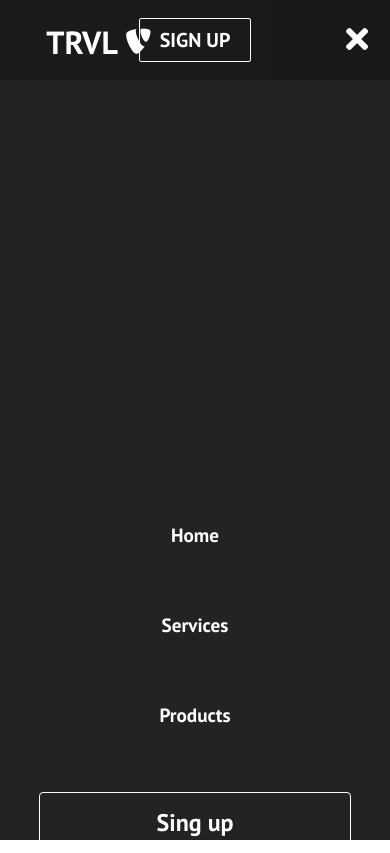
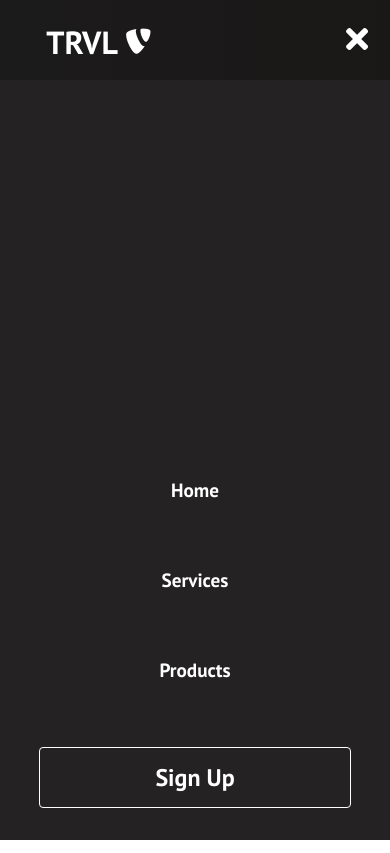
Before and after one commit to mengirena/TravelFun, a React (Create React App) app: page / in a window 390 px wide. Both pictures are taken after a click on the element 352 px from the left and 40 px from the top of the page. Built offline with nearby package versions, Linux system fonts and the light colour scheme.

Commit message:
create navbar

```diff
--- a/src/components/Navbar.css
+++ b/src/components/Navbar.css
@@ -88,7 +88,7 @@
     position: absolute;
     top: 80px;
     left: -100%;
-      opacity: 1;
+    opacity: 0;
     transition: all 0.5s ease;
     }
 
--- a/src/components/Navbar.js
+++ b/src/components/Navbar.js
@@ -1,55 +1,72 @@
-import React, {useState} from 'react'
-import { __SECRET_INTERNALS_DO_NOT_USE_OR_YOU_WILL_BE_FIRED } from 'react-dom'
-import { Link } from 'react-router-dom'
-import './Navbar.css'
-import { Button } from './Button'
+import React, { useState, useEffect } from 'react';
+import { Button } from './Button';
+import { Link } from 'react-router-dom';
+import './Navbar.css';
 
 function Navbar() {
-    const [click, setClick] = useState(false)
-    const [button, setButton] = useState(true)
+  const [click, setClick] = useState(false);
+  const [button, setButton] = useState(true);
 
-    const handleClick = () => setClick(!click)
-    const closeMobileMenu = ()=> setClick(false)
+  const handleClick = () => setClick(!click);
+  const closeMobileMenu = () => setClick(false);
+
   const showButton = () => {
-        if(window.innerWidth <= 960) {
-            setButton(false)
+    if (window.innerWidth <= 960) {
+      setButton(false);
     } else {
-            setButton(true)
+      setButton(true);
     }
-    }
+  };
 
-    window.addEventListener('resize', showButton)
+  useEffect(() => {
+    showButton();
+  }, []);
+
+  window.addEventListener('resize', showButton);
 
   return (
     <>
-            <nav className="navbar">
-                <div className="navbar-container">
-                    <Link to="/" className="navbar-logo">
+      <nav className='navbar'>
+        <div className='navbar-container'>
+          <Link to='/' className='navbar-logo' onClick={closeMobileMenu}>
             TRVL
-                        <i className="fab fa-typo3"></i>
+            <i class='fab fa-typo3' />
           </Link>
-                    <div className="menu-icon" onClick={handleClick}>
-                        <i className={click ? 'fas fa-times': 'fas fa-bars'}/>
+          <div className='menu-icon' onClick={handleClick}>
+            <i className={click ? 'fas fa-times' : 'fas fa-bars'} />
           </div>
           <ul className={click ? 'nav-menu active' : 'nav-menu'}>
-                        <li className="nav-item">
+            <li className='nav-item'>
               <Link to='/' className='nav-links' onClick={closeMobileMenu}>
                 Home
               </Link>
             </li>
-                        <li className="nav-item">
-                            <Link to='/services' className='nav-links' onClick={closeMobileMenu}>
+            <li className='nav-item'>
+              <Link
+                to='/services'
+                className='nav-links'
+                onClick={closeMobileMenu}
+              >
                 Services
               </Link>
             </li>
-                        <li className="nav-item">
-                            <Link to='/products' className='nav-links' onClick={closeMobileMenu}>
+            <li className='nav-item'>
+              <Link
+                to='/products'
+                className='nav-links'
+                onClick={closeMobileMenu}
+              >
                 Products
               </Link>
             </li>
-                        <li className="nav-item">
-                            <Link to='/sign-up' className='nav-links-mobile' onClick={closeMobileMenu}>
-                                Sing up
+
+            <li>
+              <Link
+                to='/sign-up'
+                className='nav-links-mobile'
+                onClick={closeMobileMenu}
+              >
+                Sign Up
               </Link>
             </li>
           </ul>
@@ -57,7 +74,7 @@ function Navbar() {
         </div>
       </nav>
     </>
-    )
+  );
 }
 
-export default Navbar
+export default Navbar;
```
Lines whose indentation alone changed are shown as unchanged.
